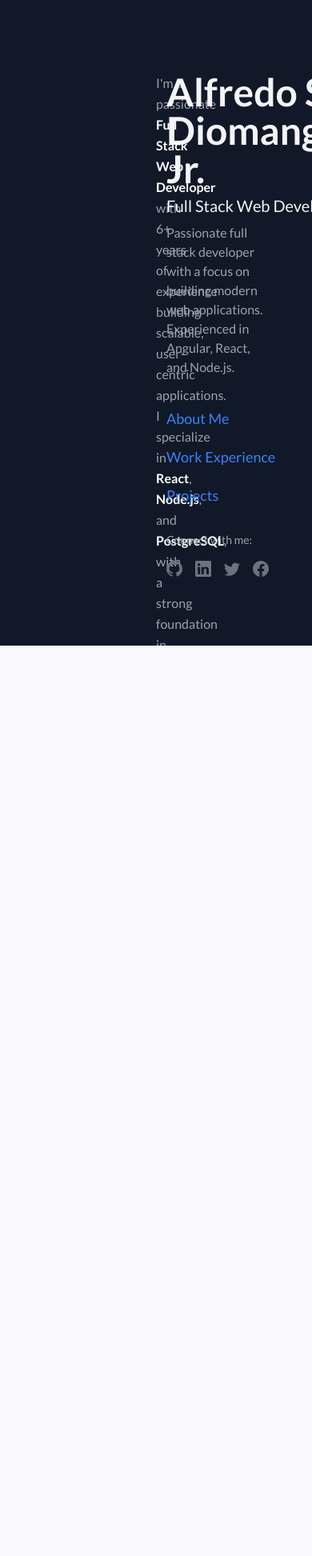
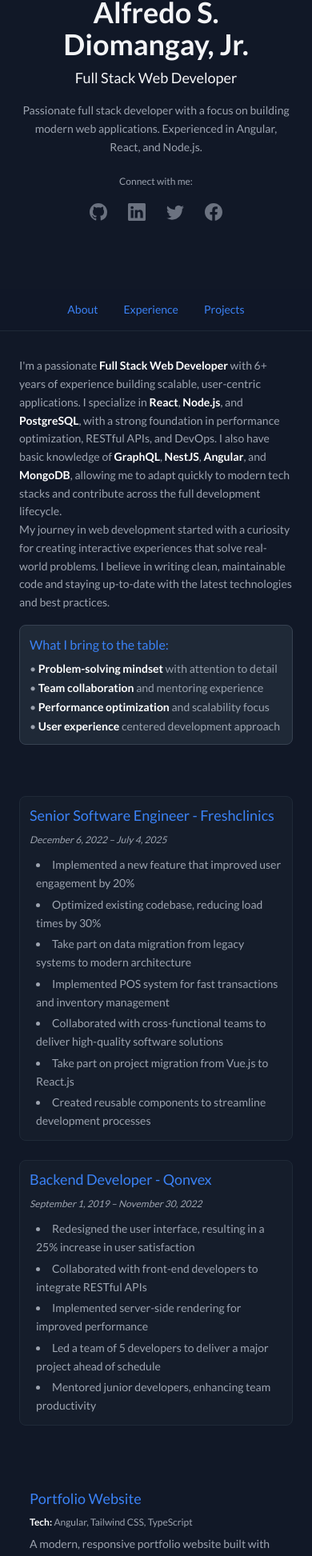
Before and after one commit to rheddi02/my-portfolio, an Angular app: page / in a window 390 px wide. Shown: the part 37-1982 px from the top of the page at 80% size. Before the commit the page ends 844 px from the top, so only its background shows below. Built offline with nearby package versions, Linux system fonts and the light colour scheme.

Commit message:
chore: update web responsive

```diff
--- a/src/app/components/project-card/project-card.html
+++ b/src/app/components/project-card/project-card.html
@@ -1,28 +1,18 @@
-<div class="project-card p-5  hover:bg-gray-700 hover:bg-opacity-50 transition-colors">
-  <h3 class="text-xl font-medium mb-2">
+<div class="project-card p-3 lg:p-5 hover:bg-gray-700 hover:bg-opacity-50 transition-colors rounded-lg border border-gray-800">
+  <h3 class="text-lg lg:text-xl font-medium mb-2">
     <a
       [href]="liveUrl"
       target="_blank"
       rel="noopener noreferrer"
-      class="text-blue-500 hover:text-blue-700"
+      class="text-blue-500 hover:text-blue-700 transition-colors"
     >
       {{ name }}
     </a>
   </h3>
-  <p class="text-sm text-muted-foreground mb-1">
+  <p class="text-xs lg:text-sm text-muted-foreground mb-2">
     <strong class="text-foreground">Tech:</strong> {{ stacks }}
   </p>
-  <p class="text-muted-foreground mb-2">
+  <p class="text-muted-foreground mb-3 text-sm lg:text-base leading-relaxed">
     {{ description }}
   </p>
-  <!-- <p>
-    <a
-      [href]="codeUrl"
-      target="_blank"
-      rel="noopener noreferrer"
-      class="text-blue-500 hover:text-blue-700"
-    >
-      💻 Code
-    </a>
-  </p> -->
 </div>
--- a/src/app/pages/about/about.html
+++ b/src/app/pages/about/about.html
@@ -1,28 +1,13 @@
 <!-- <h2 class="text-2xl font-semibold text-primary mb-4">About Me</h2> -->
-<div class="space-y-4">
-  <p class="text-muted-foreground leading-relaxed" [innerHTML]="about.description">
+<div class="space-y-4 lg:space-y-6">
+  <p class="text-muted-foreground leading-relaxed text-sm lg:text-base" [innerHTML]="about.description">
   </p>
-  <!-- <ul>
-    <li *ngFor="let achievement of about.achievements">{{ achievement }}</li>
-  </ul> -->
-  <!-- <p class="text-muted-foreground leading-relaxed">
-    My journey in web development started with a curiosity for creating
-    interactive experiences that solve real-world problems. I believe in writing
-    clean, maintainable code and staying up-to-date with the latest technologies
-    and best practices.
-  </p> -->
 
-  <!-- <p class="text-muted-foreground leading-relaxed">
-    When I'm not coding, you can find me contributing to open-source projects,
-    writing technical articles, or exploring new frameworks and tools that can
-    improve development workflows.
-  </p> -->
-
-  <div class="mt-6 p-4 bg-gray-800 rounded-lg border border-gray-700">
-    <h4 class="text-lg font-medium text-primary mb-2">
+  <div class="mt-4 lg:mt-6 p-3 lg:p-4 bg-gray-800 rounded-lg border border-gray-700">
+    <h4 class="text-base lg:text-lg font-medium text-primary mb-2 lg:mb-3">
       What I bring to the table:
     </h4>
-    <ul class="text-muted-foreground space-y-1">
+    <ul class="text-muted-foreground space-y-1 lg:space-y-2 text-sm lg:text-base">
       <li>
         • <strong class="text-foreground">Problem-solving mindset</strong> with
         attention to detail
@@ -41,20 +26,4 @@
       </li>
     </ul>
   </div>
-  <!-- <section class="mb-8">
-    <h2 class="text-2xl font-semibold text-primary mb-4">Skills</h2>
-    <div class="space-y-4">
-      <div
-        *ngFor="let skill of about.skills"
-        class="flex space-x-2 flex-col"
-      >
-        <h3 class="text-xl font-medium text-primary mb-2 capitalize">
-          {{ skill.category }}
-        </h3>
-        <ul class="list-disc list-inside text-muted-foreground space-y-1 ml-4">
-          <li *ngFor="let item of skill.lists">{{ item }}</li>
-        </ul>
-      </div>
-    </div>
-  </section> -->
 </div>
--- a/src/app/pages/experience/experience.html
+++ b/src/app/pages/experience/experience.html
@@ -1,13 +1,13 @@
-<div class="flex flex-col gap-10">
-  <div *ngFor="let experience of experiences" class="space-y-4">
-    <h3 class="text-xl font-medium text-primary">
+<div class="flex flex-col gap-6 lg:gap-10">
+  <div *ngFor="let experience of experiences" class="space-y-3 lg:space-y-4 p-3 lg:p-4 rounded-lg border border-gray-800 bg-gray-800/30">
+    <h3 class="text-lg lg:text-xl font-medium text-primary leading-tight">
       {{ experience.position }} - {{ experience.company }}
     </h3>
-    <p class="text-sm text-muted-foreground italic mb-2">
+    <p class="text-xs lg:text-sm text-muted-foreground italic mb-2">
       {{ experience.dateStart }} – {{ experience.dateEnd }}
     </p>
-    <ul class="list-disc list-inside text-muted-foreground space-y-1 ml-4">
-      <li *ngFor="let achievement of experience.achievements">
+    <ul class="list-disc list-inside text-muted-foreground space-y-1 lg:space-y-2 ml-2 lg:ml-4 text-sm lg:text-base">
+      <li *ngFor="let achievement of experience.achievements" class="leading-relaxed">
         {{ achievement }}
       </li>
     </ul>
--- a/src/app/pages/home/home.html
+++ b/src/app/pages/home/home.html
@@ -1,7 +1,70 @@
 <div class="w-full bg-gray-900 text-gray-100">
-  <div class="">
+  <!-- Mobile Layout -->
+  <div class="lg:hidden">
+    <!-- Mobile Header -->
+    <header class="px-6 pt-8 pb-6">
+      <div class="text-center">
+        <h1 class="text-4xl font-bold mb-2">{{ profile.name }}</h1>
+        <p class="text-lg mb-4">{{ profile.position }}</p>
+        <p class="text-muted-foreground text-sm leading-relaxed mb-6">
+          {{ profile.description }}
+        </p>
+        <app-social></app-social>
+      </div>
+    </header>
+
+    <!-- Mobile Navigation -->
+    <nav class="sticky top-0 bg-gray-900/95 backdrop-blur-sm border-b border-gray-800 z-40">
+      <div class="flex justify-center space-x-8 py-4 px-6">
+        <a
+          (click)="scrollToSection('about', $event)"
+          class="text-sm font-medium text-primary cursor-pointer hover:text-blue-400 transition-colors"
+        >
+          About
+        </a>
+        <a
+          (click)="scrollToSection('experience', $event)"
+          class="text-sm font-medium text-primary cursor-pointer hover:text-blue-400 transition-colors"
+        >
+          Experience
+        </a>
+        <a
+          (click)="scrollToSection('project', $event)"
+          class="text-sm font-medium text-primary cursor-pointer hover:text-blue-400 transition-colors"
+        >
+          Projects
+        </a>
+      </div>
+    </nav>
+
+    <!-- Mobile Main Content -->
+    <main class="px-6">
+      <section class="py-8 scroll-mt-20" id="about">
+        <app-about></app-about>
+      </section>
+      <section class="py-8 scroll-mt-20" id="experience">
+        <app-experience></app-experience>
+      </section>
+      <section class="py-8 scroll-mt-20" id="project">
+        <app-project></app-project>
+      </section>
+      <section class="py-8">
+        <h2 class="text-xl font-semibold text-primary mb-4">
+          Currently Learning
+        </h2>
+        <ul class="list-disc list-inside text-muted-foreground space-y-2 ml-4 text-sm">
+          <li>Kubernetes & CI/CD with GitHub Actions</li>
+          <li>AWS Services (S3, EC2, RDS)</li>
+          <li>AI integration via OpenAI APIs</li>
+        </ul>
+      </section>
+    </main>
+  </div>
+
+  <!-- Desktop Layout -->
+  <div class="hidden lg:block ">
     <header
-      class="h-screen flex flex-col mr-10 pt-32 pl-52 ml-auto fixed z-50 pointer-events-none"
+      class="h-screen flex flex-col mr-10 pt-32 pl-52 ml-auto fixed z-50 pointer-events-none md:w-1/2"
     >
       <div class="flex flex-col gap-2 flex-grow pointer-events-none">
         <p class="text-5xl font-bold">{{ profile.name }}</p>
--- a/src/app/pages/project/project.html
+++ b/src/app/pages/project/project.html
@@ -1,4 +1,4 @@
-<div class="space-y-6">
+<div class="space-y-4 lg:space-y-6">
   <app-project-card
     *ngFor="let project of projects; let i = index"
     [name]="project.name"
@@ -9,6 +9,7 @@
     [class.blur-card]="isCardBlurred(i)"
     (mouseenter)="onCardHover(i)"
     (mouseleave)="onCardLeave()"
+    class="transition-all duration-300"
   >
   </app-project-card>
 </div>
--- a/src/app/pages/social/social.html
+++ b/src/app/pages/social/social.html
@@ -1,15 +1,15 @@
-<div class="flex flex-col gap-4 mb-20">
-  <p class="text-sm text-muted-foreground">Connect with me:</p>
-  <div class="flex gap-4">
+<div class="flex flex-col gap-3 lg:gap-4 mb-12 lg:mb-20">
+  <p class="text-xs lg:text-sm text-muted-foreground">Connect with me:</p>
+  <div class="flex gap-3 lg:gap-4 justify-center lg:justify-start">
     <a
       *ngFor="let link of socialLinks"
       [href]="link.url"
-      class="text-gray-500 hover:text-blue-400 transition-colors hover:scale-110 transform duration-200"
+      class="text-gray-500 hover:text-blue-400 transition-colors hover:scale-110 transform duration-200 p-2 lg:p-0"
       target="_blank"
       rel="noopener noreferrer"
       [title]="link.platform"
     >
-      <span [innerHTML]="link.icon ? getSafeIcon(link.icon) : ''" class="inline-block"></span>
+      <span [innerHTML]="link.icon ? getSafeIcon(link.icon) : ''" class="inline-block scale-110 lg:scale-100"></span>
     </a>
   </div>
 </div>
```
